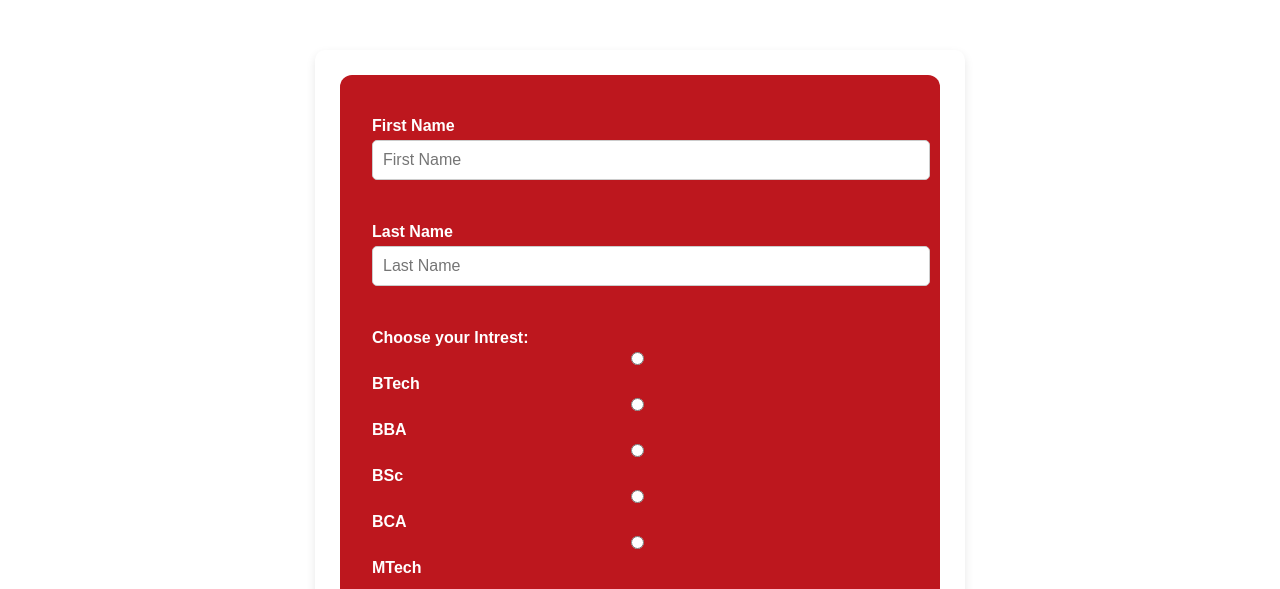
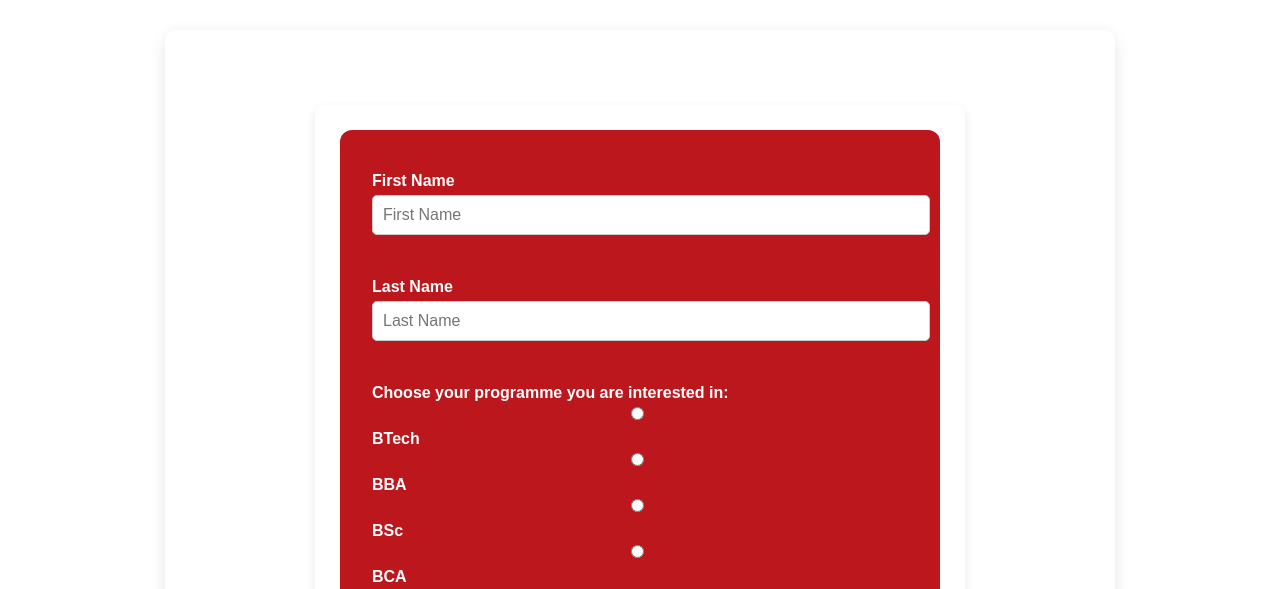
Before and after one commit to CodeMeAbhishek/navrachana-clone, a plain HTML site: page contactUs.html in a window 1280 px wide. Shown: the part 150-739 px from the top of the page. Drawn offline with Linux system fonts and the light colour scheme.

Commit message:
contactUS-update

```diff
--- a/contactUs.html
+++ b/contactUs.html
@@ -23,6 +23,7 @@
         </div>
       </header>
       <main>
+        <div class="form-main">
           <div class="form">
             <div class="form-contents">
               <form action="">
@@ -30,7 +31,7 @@
                 <input type="text" placeholder="First Name"><br>
                 <label for="lname">Last Name</label>
                 <input type="text" placeholder="Last Name"><br>
-              <p>Choose your Intrest:</p>
+                <p>Choose your programme you are interested in:</p>
                 <input type="radio" id="btech" name="sub">
                 <label for="btech">BTech</label>
                 <input type="radio" id="bba" name="sub">
@@ -55,6 +56,7 @@
               </form>
             </div>
           </div>
+        </div>
       </main>
       <footer>
         <p>Copyright &copy; 2025 by Navrachana University.All rights reserved.</p>
```
Lines whose indentation alone changed are shown as unchanged.
